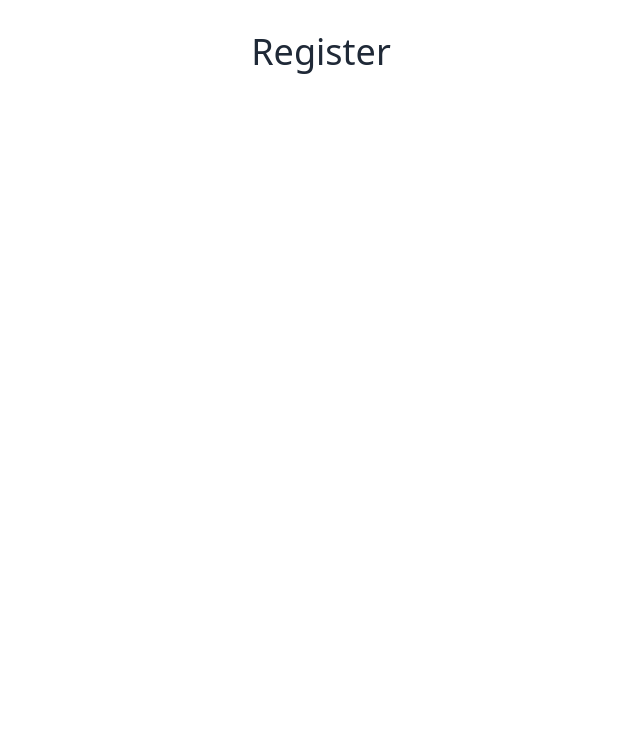
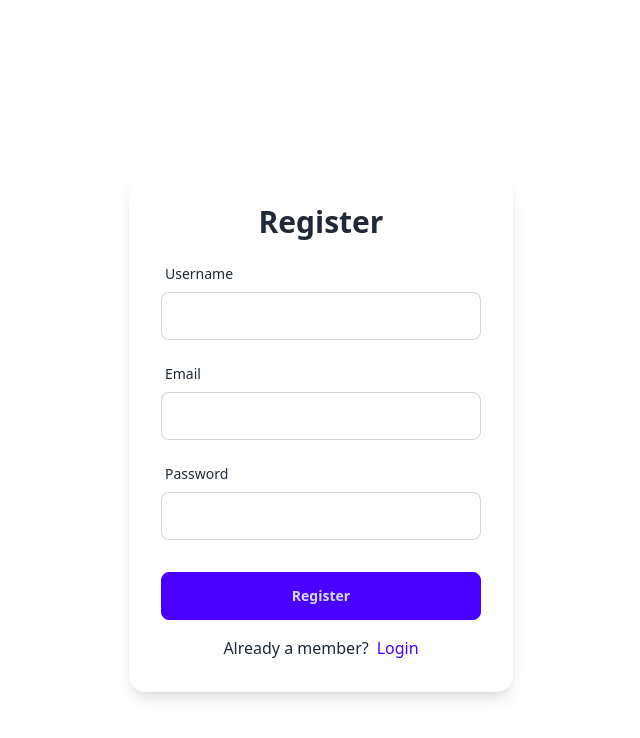
Before and after one commit to hadeersalah7/Comfy-Store-React-Demo-Project, a React (Vite) app in the folder comfy-store/: page /register in a window 1280 px wide. Shown: the top 738 px of the page, without its empty margins (319-959 px from the left). Built offline with nearby package versions, Linux system fonts and the light colour scheme.

Commit message:
finishing the register component

```diff
--- a/comfy-store/src/pages/Register.jsx
+++ b/comfy-store/src/pages/Register.jsx
@@ -1,6 +1,42 @@
+import { Form, Link } from "react-router-dom";
+import { FormInput, SubmitBtn } from "../components";
 const Register = () => {
     return (
-        <h1 className='text-4xl'>Register</h1 >
+        <section className="h-screen grid place-items-center">
+            <Form
+                method="post"
+                className="card w-96 p-8 bg-base-100 shadow-lg flex flex-col gap-y-4"
+            >
+                <h4 className="text-center text-3xl font-bold">Register</h4>
+                <FormInput
+                    type="text"
+                    name="username"
+                    label="username"
+                />
+                <FormInput
+                    type="email"
+                    name="email"
+                    label="email"
+                />
+                <FormInput
+                    type="password"
+                    name="password"
+                    label="password"
+                />
+                <div className="mt-4">
+                    <SubmitBtn text="Register" />
+                </div>
+                <p className="text-center">
+                    Already a member?
+                    <Link
+                        to="/login"
+                        className="ml-2 link link-hover link-primary capitalize"
+                    >
+                        login
+                    </Link>
+                </p>
+            </Form>
+        </section>
     )
 }
 
```
